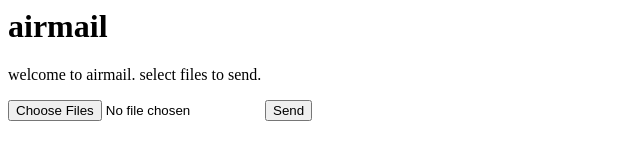
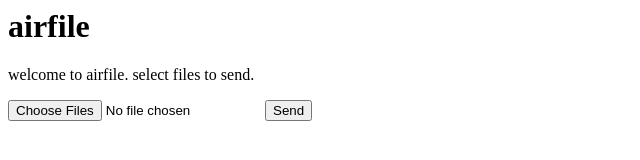
Before and after one commit to hackergrrl/airfile, a website with bundled scripts: page index.html in a window 1280 px wide. Shown: the full height of the page, 0-640 px from the left. Built offline with nearby package versions, Linux system fonts and the light colour scheme.

Commit message:
rename module

```diff
--- a/index.html
+++ b/index.html
@@ -1,7 +1,7 @@
 <html>
   <body>
-    <h1>airmail</h1>
-    <p>welcome to airmail. select files to send.</p>
+    <h1>airfile</h1>
+    <p>welcome to airfile. select files to send.</p>
     <form>
       <input id="files" type="file" multiple></input>
       <input id="button" type="button" value="Send"></input>
--- a/package.json
+++ b/package.json
@@ -1,5 +1,5 @@
 {
-  "name": "airmail",
+  "name": "airfile",
   "description": "send files from a web browser to another machine",
   "author": "Stephen Whitmore <sww@eight.net>",
   "version": "0.0.1",
```
